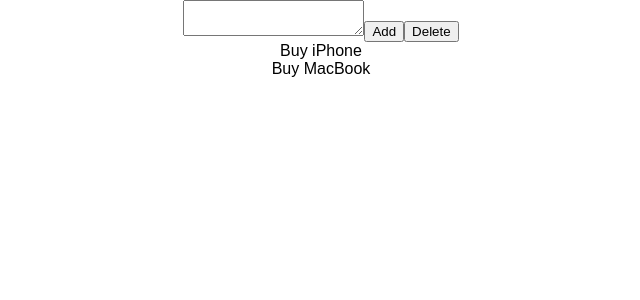
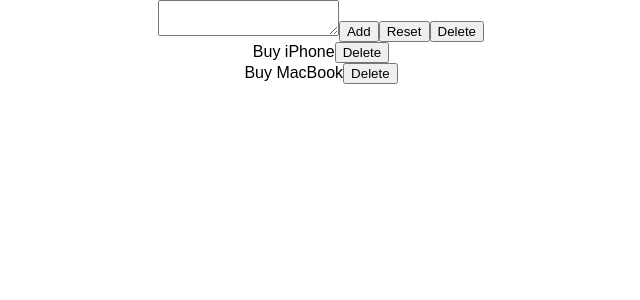
Before and after one commit to SaneeyaIqbal/To-Do, a React (Create React App) app in the folder TODO/: page / in a window 1280 px wide. Shown: the top 300 px of the page, without its empty margins (319-959 px from the left). Built offline with nearby package versions, Linux system fonts and the light colour scheme.

Commit message:
reset button done

```diff
--- a/TODO/src/components/TodoList.js
+++ b/TODO/src/components/TodoList.js
@@ -11,28 +11,42 @@
 
         this.renderList = this.renderList.bind(this);
         this.addItem = this.addItem.bind(this);
+        this.deleteItem = this.deleteItem.bind(this);
     }
 
     renderList() {
-        return this.props.list.map((item, index) => {
+        return this.props.items.map((item, index) => {
             return (
                 <div key={index}>
                     {item.title}
+                    <button onClick={()=> this.deleteItem()}>Delete</button>
                 </div>
             );
         });
     }
+
     addItem() {
-        const newList = [...this.props.list, { title: this.state.text }];
+        const newList = [...this.props.items, { title: this.state.text }];
         this.props.createTodo(newList);
     }
+
+
+    deleteItem(index) {
+        this.setState ={
+            text:''
+        }
+
+    }
+
+
 
     render() {
         return (
             <div>
                 <textarea value={this.state.text} onChange={(event) => this.setState({ text: event.target.value })}></textarea>
                 <button onClick={() => this.addItem()}>Add </button>
-                <button>Delete</button>
+                <button onClick={() => this.props.createTodo([])}> Reset</button>
+                <button onClick={() => this.deleteItem()}>Delete</button>
                 {this.renderList()}
             </div>
         )
@@ -41,9 +55,10 @@
 
 const mapStateToProps = (state) => {
     return {
-        list: state.todo.items
+        items: state.todo.items
     };
 }
+
 
 export default connect(mapStateToProps, {
     createTodo
```
